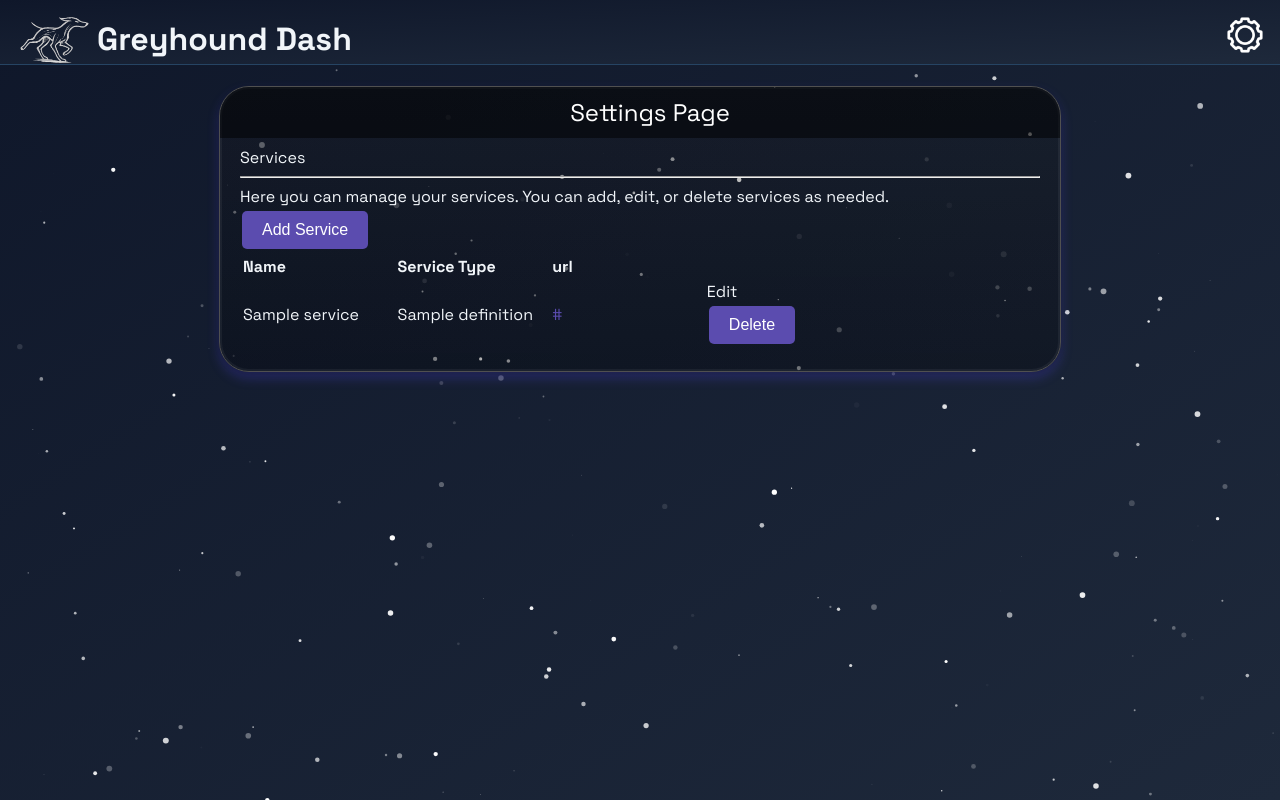
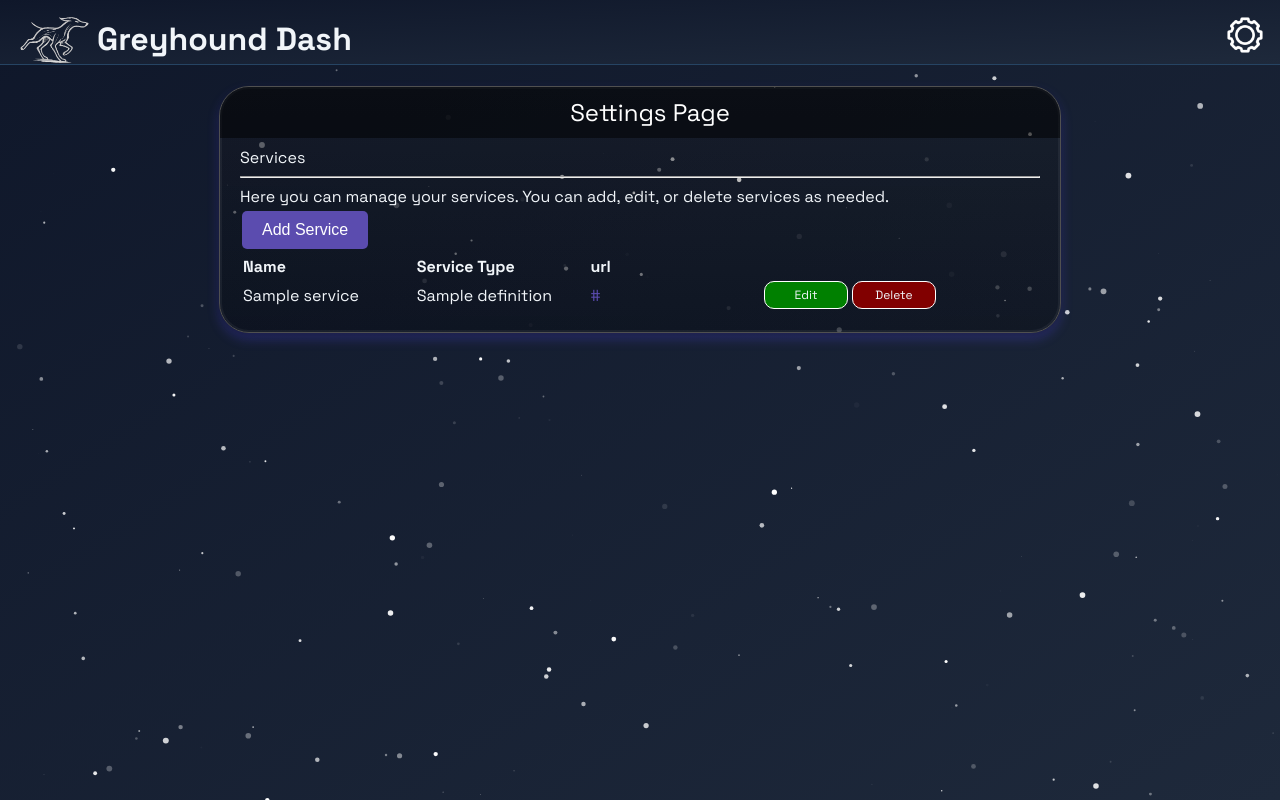
Before and after one commit to JTSG1/GreyhoundDash, a Django app: template greyhoundDashboard/core/templates/settings.html in a window 1280 px wide. Run offline with Django 5.2, Linux system fonts and the light colour scheme; the template is opened without the code that fills it: most values are stand-ins (such as "Sample title", 1, 10 or a date in 2020); data that the repository does not hold is empty; parts of the project's set-up code (start-up, migrations or seed data) failed here and were passed over; some libraries are stand-ins or nearby versions.

Commit message:
feat: added delete confirm dialogue and made some aesthetic changes to the buttons

```diff
--- a/greyhoundDashboard/core/static/css/settings.css
+++ b/greyhoundDashboard/core/static/css/settings.css
@@ -105,9 +105,35 @@ select option {
 
 .settings-container:has(.edit-service-container-visible) {
   border: 2px solid purple;
-  max-height: 400px;
+  height: 400px;
 }
 
 .edit-service-container-visible {
     display: block;
 }
+
+#delete-dialogue-retrieved-container{
+    position:absolute;
+    left:0;
+    top:0;
+    bottom:0;
+    right:0;
+    background-color: black;
+}
+
+.settings-button{
+    padding:5px;
+    border:1px solid white;
+    text-align: center;
+    font-size: 0.75em;
+    cursor: pointer;
+    border-radius:10px;
+}
+
+.settings-edit-button{
+    background-color: green;
+}
+
+.settings-delete-button{
+    background-color: rgb(129, 0, 0);
+}
--- a/greyhoundDashboard/core/templates/settings.html
+++ b/greyhoundDashboard/core/templates/settings.html
@@ -28,7 +28,8 @@
                 <th style="width:20%;text-align: left;">Name</th>
                 <th style="width:20%;text-align: left;">Service Type</th>
                 <th style="width:20%;text-align: left;">url</th>
-                <th style="width:30%;text-align: center;"></th>
+                <th style="width:10%;text-align: center;"></th>
+                <th style="width:10%;text-align: center;"></th>
             </tr>
         </thead>
         <tbody>
@@ -43,22 +44,31 @@
                         <div class="buttons-container">
                             <div
                                 type="submit"
-                                class="settings-edit-button"
+                                class="settings-button settings-edit-button"
                                 hx-trigger="click"
                                 hx-target="#edit-service-container"
                                 hx-swap="innerHTML"
                                 hx-get="{% url 'edit_registered_service_form' service.id %}"
                                 >Edit</div>
-                            <form method="post" action="http://post_url" class="delete-form">
-                                {% csrf_token %}
-                                <button type="submit" class="delete-button">Delete</button>
-                            </form>
+                    </td>
+                    <td>
+                            <div
+                                class="settings-button settings-delete-button"
+                                hx-trigger="click"
+                                hx-target="#confirm-delete-container"
+                                hx-swap="innerHTML"
+                                hx-get="{% url 'confirm_delete_service' service.id %}"
+                            >Delete</div>
                         </div>
                 </tr>
             {% endfor %}
         </tbody>
     </table>
+
 </div>
+    <div id="confirm-delete-container">
+
+    </div>
 <script>
 document.body.addEventListener('htmx:afterSwap', function(evt) {
     if(evt.target.id === 'edit-service-container') {
--- a/greyhoundDashboard/core/urls.py
+++ b/greyhoundDashboard/core/urls.py
@@ -7,6 +7,7 @@ urlpatterns = [
     # Example:
     path('', views.index, name='index'),
     path('settings/', views.settings, name='settings'),
+    path('component/settings/confirm-delete-dialogue/<int:registered_service>', views.component_confirm_delete_dialogue, name='confirm_delete_service'),
     path('component/service-description/', views.component_service_description, name='service_description'),
     path('component/new-registered-service-form/', views.new_registered_service_form, name='new_registered_service_form'),
     path('component/edit-registered-service-form/<int:registered_service_id>/', views.edit_registered_service_form, name='edit_registered_service_form'),
--- a/greyhoundDashboard/core/views/component_views.py
+++ b/greyhoundDashboard/core/views/component_views.py
@@ -115,3 +115,9 @@ def component_enhanced_service_data(request, registered_service: RegisteredServi
         'service': service_def,
         'result': result,
     })
+
+@get_registered_service
+def component_confirm_delete_dialogue(request, registered_service: RegisteredService):
+
+
+    return render(request, "components/settings/confirm-delete-dialogue.html", { "service" : registered_service }, status=200)
```
Also changed, not shown: greyhoundDashboard/core/templates/components/settings/confirm-delete-dialogue.html (added, +10 -0 lines).
